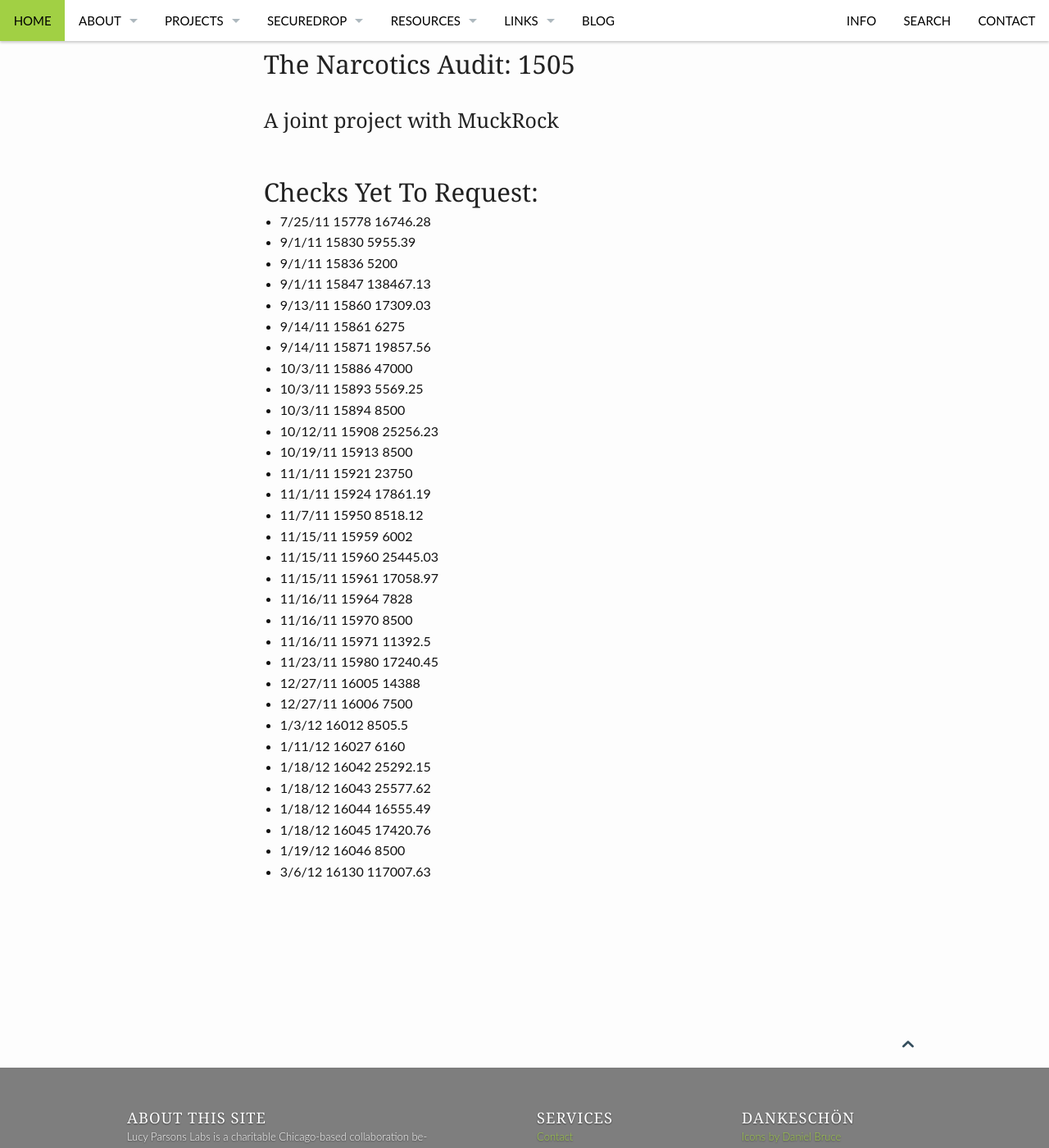
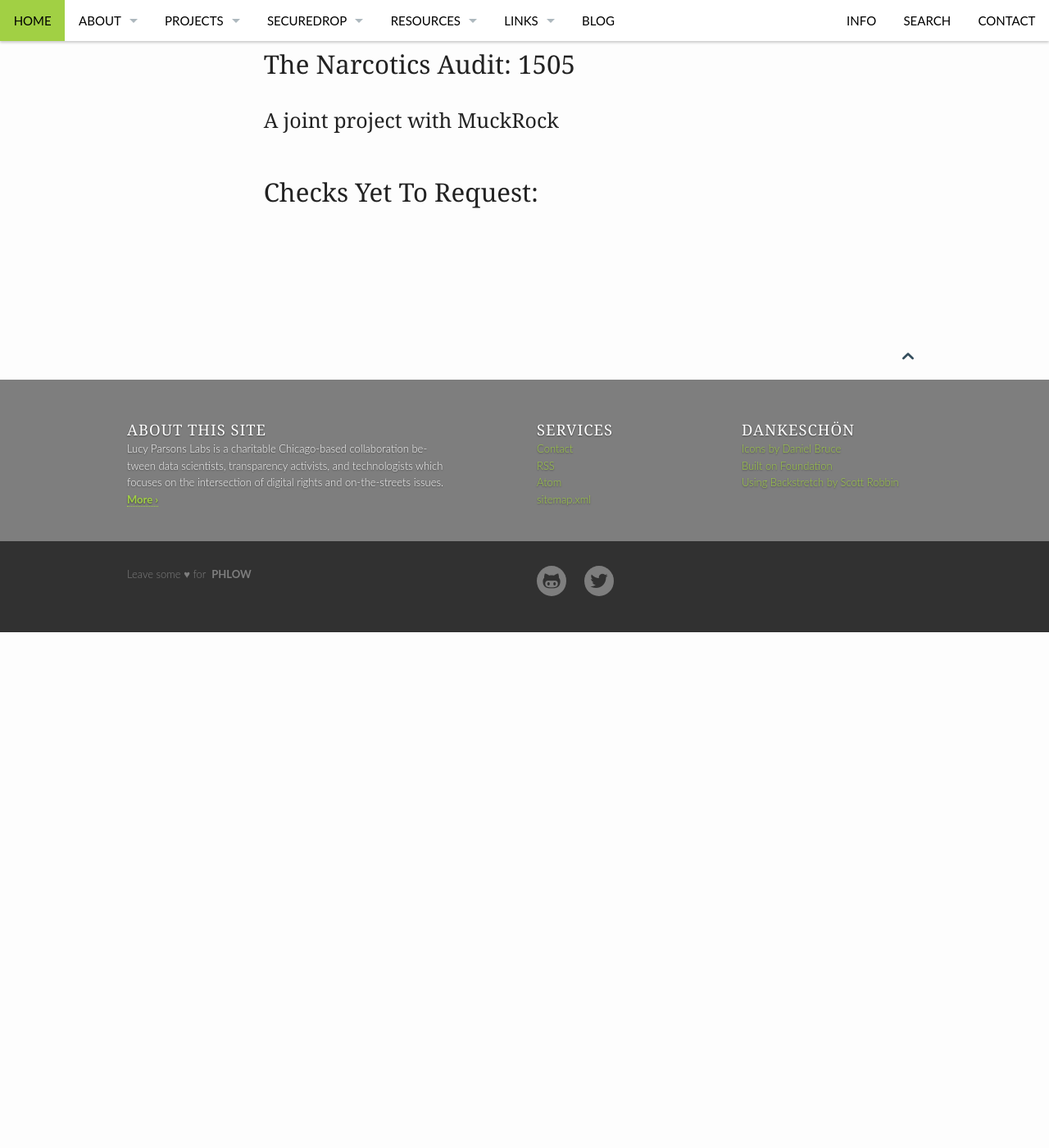
Before and after one commit to saltthefries/lucyparsonslabs.com, a Jekyll site: the page built from projects/checks.md, in a window 1280 px wide and 1400 px high, scrolled down 334 px. Shown: the whole window at 82% size. Built offline with Jekyll 4.4.1, drawn with Linux system fonts in a browser that asks for light colours; after the commit the page ends 1105 px from its top, so only the background shows below that.

Commit message:
Update checks.md

```diff
--- a/projects/checks.md
+++ b/projects/checks.md
@@ -7,35 +7,3 @@
 ### A joint project with MuckRock
 
 ## Checks Yet To Request:
-* 7/25/11	15778	16746.28
-* 9/1/11	15830	5955.39
-* 9/1/11	15836	5200
-* 9/1/11	15847	138467.13
-* 9/13/11	15860	17309.03
-* 9/14/11	15861	6275
-* 9/14/11	15871	19857.56
-* 10/3/11	15886	47000
-* 10/3/11	15893	5569.25
-* 10/3/11	15894	8500
-* 10/12/11	15908	25256.23
-* 10/19/11	15913	8500
-* 11/1/11	15921	23750
-* 11/1/11	15924	17861.19
-* 11/7/11	15950	8518.12
-* 11/15/11	15959	6002
-* 11/15/11	15960	25445.03
-* 11/15/11	15961	17058.97
-* 11/16/11	15964	7828
-* 11/16/11	15970	8500
-* 11/16/11	15971	11392.5
-* 11/23/11	15980	17240.45
-* 12/27/11	16005	14388
-* 12/27/11	16006	7500
-* 1/3/12	16012	8505.5
-* 1/11/12	16027	6160
-* 1/18/12	16042	25292.15
-* 1/18/12	16043	25577.62
-* 1/18/12	16044	16555.49
-* 1/18/12	16045	17420.76
-* 1/19/12	16046	8500
-* 3/6/12	16130	117007.63
```
